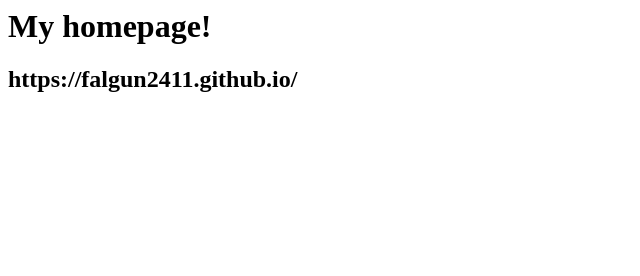
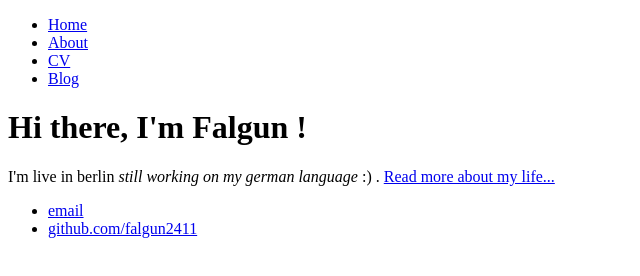
Before and after one commit to falgun2411/falgun2411.github.io, a plain HTML site: page index.html in a window 1280 px wide. Shown: the whole page, without its empty margins (0-640 px from the left). Drawn offline with Linux system fonts and the light colour scheme.

Commit message:
Update index.html

```diff
--- a/index.html
+++ b/index.html
@@ -1,17 +1,28 @@
+<!DOCTYPE html>
 <html>
-  <head>
-    <title>My Homepage</title>
-  </head>
-
-
-  <body>
-    <h1>My homepage!</h1>
-
-
-    <h2>
-    https://falgun2411.github.io/
-    </h2>
-
-
-  </body>
+	<head>
+		<title>Falgun Contractor, Contractor is my last name</title>
+	</head>
+	<body>
+		<nav>
+    		<ul>
+        		<li><a href="/">Home</a></li>
+	        	<li><a href="/about">About</a></li>
+        		<li><a href="/cv">CV</a></li>
+        		<li><a href="/blog">Blog</a></li>
+    		</ul>
+		</nav>
+		<div class="container">
+    		<div class="blurb">
+        		<h1>Hi there, I'm Falgun !</h1>
+				<p>I'm live in berlin <em>still working on my german language</em> :) . <a href="/about">Read more about my life...</a></p>
+    		</div><!-- /.blurb -->
+		</div><!-- /.container -->
+		<footer>
+    		<ul>
+        		<li><a href="mailto:falguncontractor87@gmail.com">email</a></li>
+        		<li><a href="https://github.com/falgun2411">github.com/falgun2411</a></li>
+			</ul>
+		</footer>
+	</body>
 </html>
```
